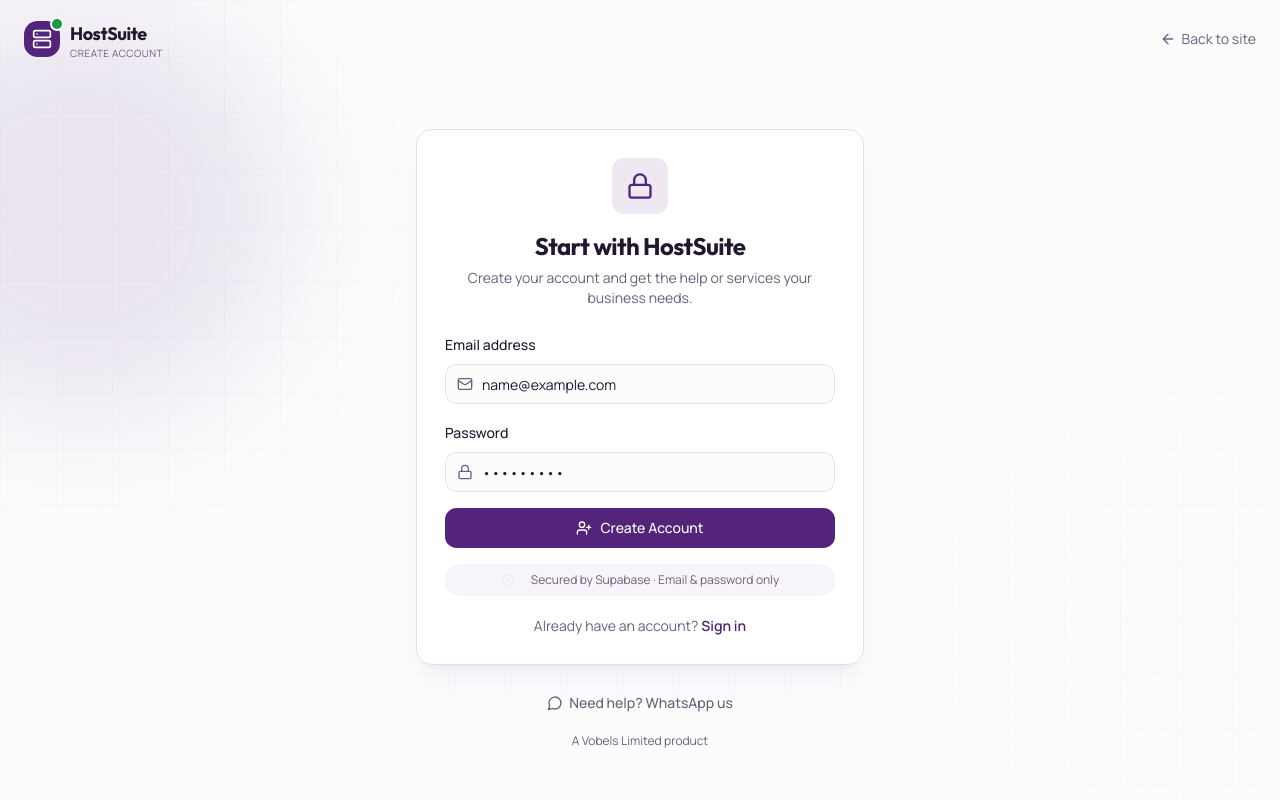
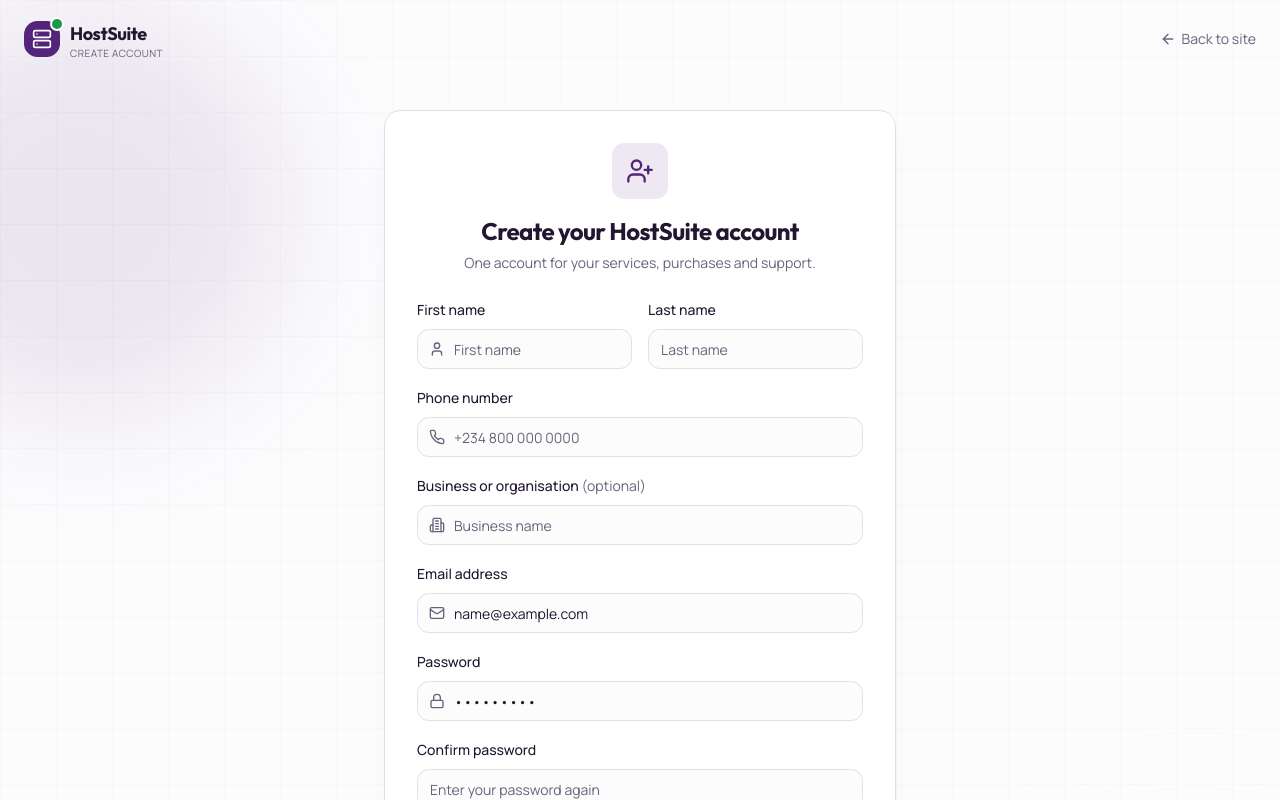
Before and after one commit to Holladworld/hostsuite, a Next.js app: page /portal in a window 1280 px wide. Both pictures are taken after typing "name@example.com", "Sample123" into the empty fields and a click on the button "Create one". Shown: the top 800 px of the page. Built offline with nearby package versions, Linux system fonts and the light colour scheme; no server answers.

Commit message:
feat: collect customer profile details during signup

```diff
--- a/app/portal/page.tsx
+++ b/app/portal/page.tsx
@@ -1,17 +1,16 @@
 'use client';
 
 import { useState, useEffect, Suspense } from 'react';
-import { useRouter } from 'next/navigation';
+import { useRouter, useSearchParams } from 'next/navigation';
 import Link from 'next/link';
 import { motion } from 'framer-motion';
-import { Server, Lock, Mail, Loader2, UserPlus, ArrowRight, ShieldCheck, MessageCircle, ArrowLeft } from 'lucide-react';
+import { Server, Lock, Mail, Loader2, UserPlus, ArrowRight, ShieldCheck, MessageCircle, ArrowLeft, User, Phone, Building2 } from 'lucide-react';
 import { Button } from '@/components/ui/button';
 import { Input } from '@/components/ui/input';
 import { Label } from '@/components/ui/label';
 import { supabase, useAuth } from '@/lib/supabase-client';
 import { BRAND, waLink } from '@/lib/constants';
 import { toast } from 'sonner';
-import { useSearchParams } from 'next/navigation';
 
 export default function PortalLoginPage() {
   return (
@@ -28,8 +27,14 @@ export default function PortalLoginPage() {
 function PortalLoginInner() {
   const searchParams = useSearchParams();
   const [mode, setMode] = useState<'signin' | 'signup'>(() => searchParams.get('mode') === 'signup' ? 'signup' : 'signin');
+  const [firstName, setFirstName] = useState('');
+  const [lastName, setLastName] = useState('');
+  const [phone, setPhone] = useState('');
+  const [company, setCompany] = useState('');
   const [email, setEmail] = useState('');
   const [password, setPassword] = useState('');
+  const [confirmPassword, setConfirmPassword] = useState('');
+  const [marketingOptIn, setMarketingOptIn] = useState(false);
   const [busy, setBusy] = useState(false);
   const [authenticating, setAuthenticating] = useState(false);
   const { user, loading } = useAuth();
@@ -52,26 +57,53 @@ function PortalLoginInner() {
 
   async function handleSubmit(e: React.FormEvent) {
     e.preventDefault();
-    if (!email || !password) {
+    if (!email.trim() || !password) {
       toast.error('Please enter your email and password.');
       return;
     }
-    if (password.length < 6) {
-      toast.error('Password must be at least 6 characters.');
+    if (password.length < 8) {
+      toast.error('Use a password with at least 8 characters.');
       return;
     }
+    if (mode === 'signup') {
+      if (!firstName.trim() || !lastName.trim() || !phone.trim()) {
+        toast.error('Enter your first name, last name and phone number to create your account.');
+        return;
+      }
+      if (password !== confirmPassword) {
+        toast.error('Your passwords do not match.');
+        return;
+      }
+    }
+
     setBusy(true);
     try {
       if (mode === 'signin') {
-        const { error } = await supabase.auth.signInWithPassword({ email, password });
+        const { error } = await supabase.auth.signInWithPassword({ email: email.trim(), password });
         if (error) throw error;
         toast.success('Welcome back to your HostSuite portal.');
       } else {
-        const { data, error } = await supabase.auth.signUp({ email, password });
+        const { data, error } = await supabase.auth.signUp({
+          email: email.trim(),
+          password,
+          options: {
+            data: {
+              first_name: firstName.trim(),
+              last_name: lastName.trim(),
+              full_name: `${firstName.trim()} ${lastName.trim()}`,
+              phone: phone.trim(),
+              company_name: company.trim() || null,
+              marketing_opt_in: marketingOptIn,
+              marketing_opt_in_at: marketingOptIn ? new Date().toISOString() : null,
+            },
+          },
+        });
         if (error) throw error;
         if (!data.session) {
-          toast.success('Check your email to confirm your account, then sign in to continue.');
+          toast.success('Account details saved. Check your email to confirm your account, then sign in to continue.');
           setMode('signin');
+          setPassword('');
+          setConfirmPassword('');
           return;
         }
         toast.success('Account created. Welcome to HostSuite.');
@@ -124,82 +156,98 @@ function PortalLoginInner() {
           initial={{ opacity: 0, y: 24 }}
           animate={{ opacity: 1, y: 0 }}
           transition={{ duration: 0.5 }}
-          className="w-full max-w-md"
+          className="w-full max-w-lg"
         >
-          <div className="glass-strong rounded-2xl border border-border p-7 shadow-xl shadow-primary/5">
+          <div className="glass-strong rounded-2xl border border-border p-7 shadow-xl shadow-primary/5 sm:p-8">
             <div className="mx-auto mb-4 flex h-14 w-14 items-center justify-center rounded-xl bg-primary/10 text-primary">
-              <Lock className="h-7 w-7" />
+              {mode === 'signin' ? <Lock className="h-7 w-7" /> : <UserPlus className="h-7 w-7" />}
             </div>
             <h1 className="text-center font-display text-2xl font-bold tracking-tight">
-              {mode === 'signin' ? 'Welcome back' : 'Start with HostSuite'}
+              {mode === 'signin' ? 'Welcome back' : 'Create your HostSuite account'}
             </h1>
             <p className="mt-1.5 text-center text-sm text-muted-foreground">
               {mode === 'signin'
                 ? 'Access your domains, websites, email and support.'
-                : 'Create your account and get the help or services your business needs.'}
+                : 'One account for your services, purchases and support.'}
             </p>
 
             <form onSubmit={handleSubmit} className="mt-6 space-y-4">
+              {mode === 'signup' && (
+                <>
+                  <div className="grid gap-4 sm:grid-cols-2">
+                    <div className="space-y-2">
+                      <Label htmlFor="portal-first-name">First name</Label>
+                      <div className="relative">
+                        <User className="pointer-events-none absolute left-3 top-1/2 h-4 w-4 -translate-y-1/2 text-muted-foreground" />
+                        <Input id="portal-first-name" value={firstName} onChange={(e) => setFirstName(e.target.value)} placeholder="First name" className="pl-9" autoComplete="given-name" required />
+                      </div>
+                    </div>
+                    <div className="space-y-2">
+                      <Label htmlFor="portal-last-name">Last name</Label>
+                      <Input id="portal-last-name" value={lastName} onChange={(e) => setLastName(e.target.value)} placeholder="Last name" autoComplete="family-name" required />
+                    </div>
+                  </div>
+                  <div className="space-y-2">
+                    <Label htmlFor="portal-phone">Phone number</Label>
+                    <div className="relative">
+                      <Phone className="pointer-events-none absolute left-3 top-1/2 h-4 w-4 -translate-y-1/2 text-muted-foreground" />
+                      <Input id="portal-phone" type="tel" value={phone} onChange={(e) => setPhone(e.target.value)} placeholder="+234 800 000 0000" className="pl-9" autoComplete="tel" required />
+                    </div>
+                  </div>
+                  <div className="space-y-2">
+                    <Label htmlFor="portal-company">Business or organisation <span className="font-normal text-muted-foreground">(optional)</span></Label>
+                    <div className="relative">
+                      <Building2 className="pointer-events-none absolute left-3 top-1/2 h-4 w-4 -translate-y-1/2 text-muted-foreground" />
+                      <Input id="portal-company" value={company} onChange={(e) => setCompany(e.target.value)} placeholder="Business name" className="pl-9" autoComplete="organization" />
+                    </div>
+                  </div>
+                </>
+              )}
+
               <div className="space-y-2">
                 <Label htmlFor="portal-email">Email address</Label>
                 <div className="relative">
                   <Mail className="pointer-events-none absolute left-3 top-1/2 h-4 w-4 -translate-y-1/2 text-muted-foreground" />
-                  <Input
-                    id="portal-email"
-                    type="email"
-                    placeholder="you@company.com"
-                    className="pl-9"
-                    value={email}
-                    onChange={(e) => setEmail(e.target.value)}
-                    autoComplete="email"
-                    required
-                  />
+                  <Input id="portal-email" type="email" placeholder="you@company.com" className="pl-9" value={email} onChange={(e) => setEmail(e.target.value)} autoComplete="email" required />
                 </div>
               </div>
+
               <div className="space-y-2">
                 <Label htmlFor="portal-password">Password</Label>
                 <div className="relative">
                   <Lock className="pointer-events-none absolute left-3 top-1/2 h-4 w-4 -translate-y-1/2 text-muted-foreground" />
-                  <Input
-                    id="portal-password"
-                    type="password"
-                    placeholder="••••••••"
-                    className="pl-9"
-                    value={password}
-                    onChange={(e) => setPassword(e.target.value)}
-                    autoComplete={mode === 'signin' ? 'current-password' : 'new-password'}
-                    required
-                  />
+                  <Input id="portal-password" type="password" placeholder="At least 8 characters" className="pl-9" value={password} onChange={(e) => setPassword(e.target.value)} autoComplete={mode === 'signin' ? 'current-password' : 'new-password'} minLength={8} required />
                 </div>
               </div>
 
-              <Button
-                type="submit"
-                disabled={busy}
-                className="w-full bg-primary text-primary-foreground hover:bg-primary/90"
-              >
-                {busy ? (
-                  <Loader2 className="h-4 w-4 animate-spin" />
-                ) : mode === 'signin' ? (
-                  <span className="flex items-center gap-2">Sign In <ArrowRight className="h-4 w-4" /></span>
-                ) : (
-                  <span className="flex items-center gap-2"><UserPlus className="h-4 w-4" /> Create Account</span>
-                )}
+              {mode === 'signup' && (
+                <>
+                  <div className="space-y-2">
+                    <Label htmlFor="portal-confirm-password">Confirm password</Label>
+                    <Input id="portal-confirm-password" type="password" placeholder="Enter your password again" value={confirmPassword} onChange={(e) => setConfirmPassword(e.target.value)} autoComplete="new-password" minLength={8} required />
+                  </div>
+                  <label className="flex cursor-pointer items-start gap-3 rounded-xl border border-border p-3 text-sm">
+                    <input type="checkbox" checked={marketingOptIn} onChange={(e) => setMarketingOptIn(e.target.checked)} className="mt-0.5 h-4 w-4 accent-primary" />
+                    <span><span className="font-medium">Send me product updates and helpful emails</span><span className="mt-0.5 block text-xs leading-5 text-muted-foreground">Optional. This preference is separate from essential service and billing messages.</span></span>
+                  </label>
+                </>
+              )}
+
+              <Button type="submit" disabled={busy} className="w-full bg-primary text-primary-foreground hover:bg-primary/90">
+                {busy ? <Loader2 className="h-4 w-4 animate-spin" /> : mode === 'signin'
+                  ? <span className="flex items-center gap-2">Sign In <ArrowRight className="h-4 w-4" /></span>
+                  : <span className="flex items-center gap-2"><UserPlus className="h-4 w-4" /> Create Account</span>}
               </Button>
             </form>
 
-            <div className="mt-4 flex items-center justify-center gap-4 rounded-lg bg-muted/60 px-3 py-2 text-center text-xs text-muted-foreground">
-              <ShieldCheck className="h-3.5 w-3.5 text-secondary" />
-              Secured by Supabase · Email &amp; password only
+            <div className="mt-4 flex items-center justify-center gap-2 rounded-lg bg-muted/60 px-3 py-2 text-center text-xs text-muted-foreground">
+              <ShieldCheck className="h-3.5 w-3.5 shrink-0 text-secondary" />
+              Secured by Supabase authentication
             </div>
 
             <p className="mt-5 text-center text-sm text-muted-foreground">
               {mode === 'signin' ? "Don't have an account? " : 'Already have an account? '}
-              <button
-                type="button"
-                className="font-semibold text-primary underline-offset-4 hover:underline"
-                onClick={() => setMode(mode === 'signin' ? 'signup' : 'signin')}
-              >
+              <button type="button" className="font-semibold text-primary underline-offset-4 hover:underline" onClick={() => setMode(mode === 'signin' ? 'signup' : 'signin')}>
                 {mode === 'signin' ? 'Create one' : 'Sign in'}
               </button>
             </p>
@@ -213,9 +261,7 @@ function PortalLoginInner() {
             </Button>
           </div>
 
-          <p className="mt-3 text-center text-xs text-muted-foreground">
-            A {BRAND.parent} product
-          </p>
+          <p className="mt-3 text-center text-xs text-muted-foreground">A {BRAND.parent} product</p>
         </motion.div>
       </main>
     </div>
```
